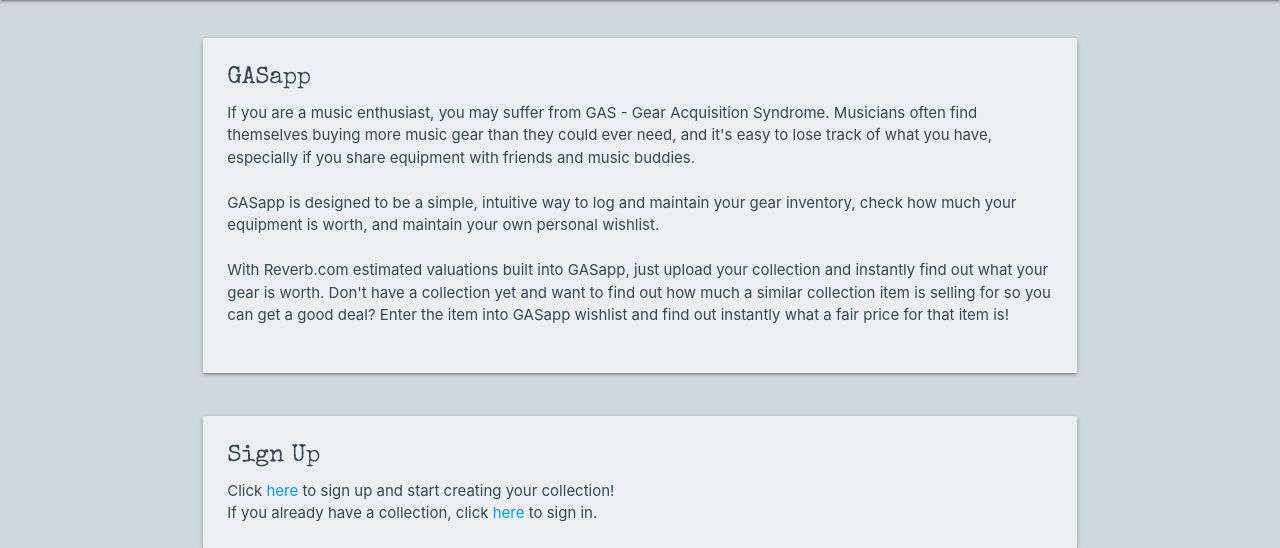
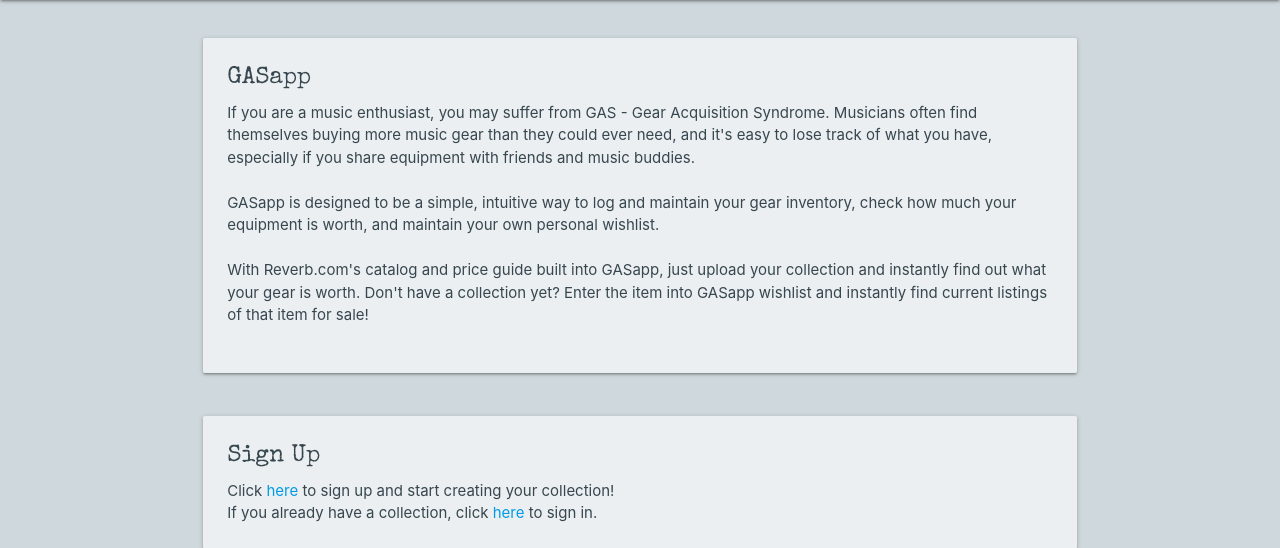
Before and after one commit to TCashion/GASapp, a Django app: page / in a window 1280 px wide. Shown: the part 64-612 px from the top of the page. Run offline with Django 3.2, Linux system fonts and the light colour scheme.

Commit message:
views.py formatting and home page edits

```diff
--- a/main_app/templates/home.html
+++ b/main_app/templates/home.html
@@ -13,11 +13,8 @@
                 <p>GASapp is designed to be a simple, intuitive way to log and maintain your gear inventory, check how
                     much your equipment is worth, and maintain your own personal wishlist.
                 </p><br>
-                <p>With Reverb.com estimated valuations built into GASapp, just upload your collection and instantly
-                    find out what your gear is worth.
-                    Don't have a collection yet and want to find out how much a similar collection item is selling for
-                    so you can get a good deal?
-                    Enter the item into GASapp wishlist and find out instantly what a fair price for that item is!
+                <p>With Reverb.com's catalog and price guide built into GASapp, just upload your collection and instantly
+                    find out what your gear is worth. Don't have a collection yet? Enter the item into GASapp wishlist and instantly find current listings of that item for sale!
                 </p><br>
             </div>
         </div>
--- a/main_app/views.py
+++ b/main_app/views.py
@@ -46,7 +46,7 @@ def index(request):
 def instruments_detail(request, instrument_id):
     instrument = Instrument.objects.get(id=instrument_id)
     accessories = Accessory.objects.exclude(id__in=instrument.accessories.all().values_list('id')).filter(user=request.user)
-    if instrument.owned == True:
+    if instrument.owned:
         url = reverb(instrument)
         headers = {
             'content-type': 'application/hal+json',
@@ -103,7 +103,7 @@ def accessories_detail(request, accessory_id):
     }
     r = requests.get(url, headers=headers)
     response = r.json()
-    if accessory.owned == True:
+    if accessory.owned:
         url = reverb(accessory)
         headers = {
             'content-type': 'application/hal+json',
```
